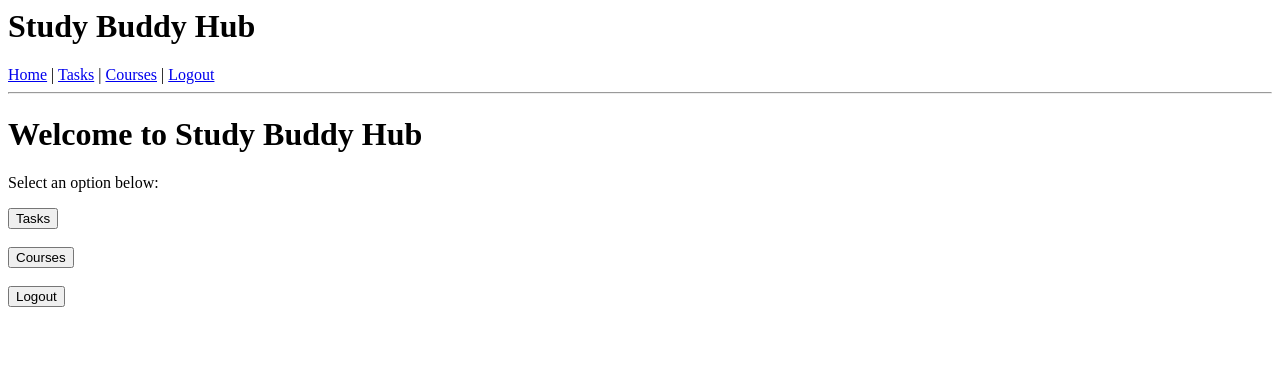
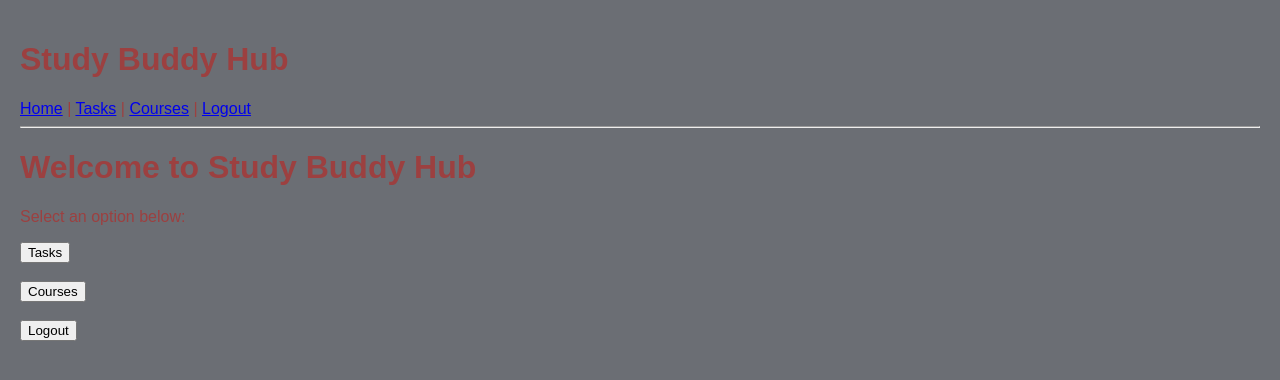
Before and after one commit to yahyaaisha04/study-buddy-hub, a plain HTML site: page homepage.html in a window 1280 px wide. Drawn offline with Linux system fonts and the light colour scheme.

Commit message:
Add base CSS styling and fix stylesheet linking

```diff
--- /dev/null
+++ b/css/styles.css
@@ -0,0 +1,7 @@
+body {
+  font-family: Arial, Helvetica, sans-serif;
+  background-color: #6b6e74;
+  color: #9c4040;
+  margin: 0;
+  padding: 20px;
+}
--- a/homepage.html
+++ b/homepage.html
@@ -1,3 +1,11 @@
+<!DOCTYPE html>
+<html>
+
+<head>
+  <title>Study Buddy Hub</title>
+  <link rel="stylesheet" href="css/styles.css">
+</head>
+
 <body>
 
   <header>
@@ -17,20 +25,14 @@
 
   <p>Select an option below:</p>
 
-  <a href="tasks.html">
-    <button>Tasks</button>
-  </a>
-
+  <a href="tasks.html"><button>Tasks</button></a>
   <br><br>
 
-  <a href="courses.html">
-    <button>Courses</button>
-  </a>
-
+  <a href="courses.html"><button>Courses</button></a>
   <br><br>
 
-  <a href="index.html">
-    <button>Logout</button>
-  </a>
+  <a href="index.html"><button>Logout</button></a>
 
 </body>
+
+</html>
```
